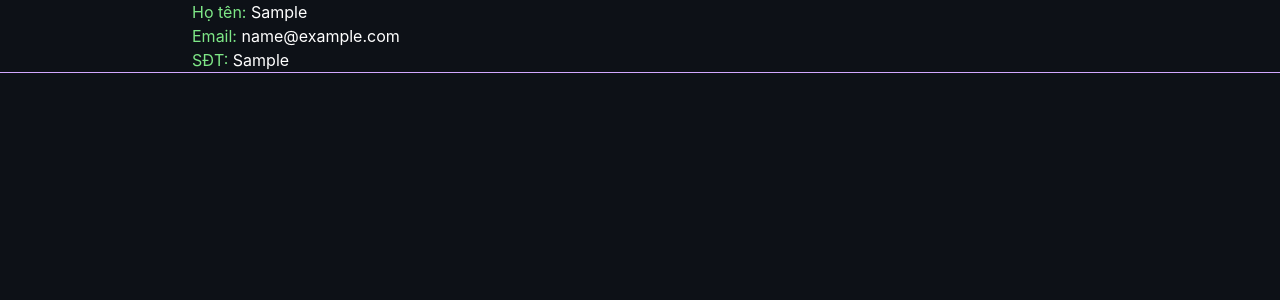
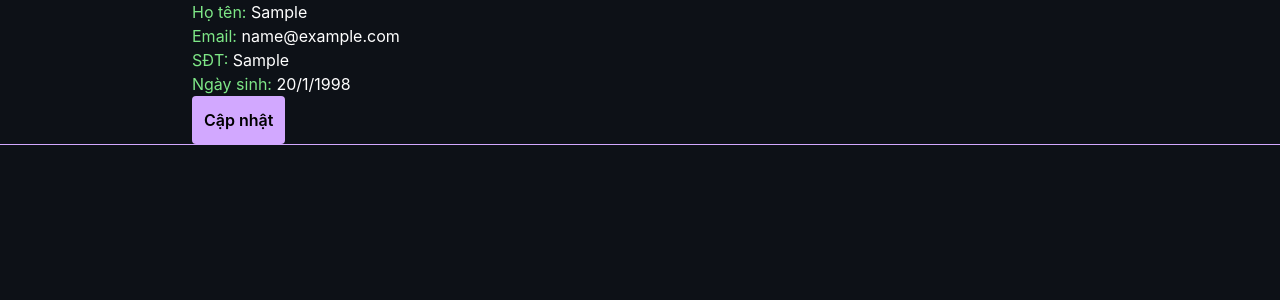
Before and after one commit to tam-minkshin/minkshin-profile, a React (Create React App) app: page /profile in a window 1280 px wide. Both pictures are taken after typing "Sample", "name@example.com", "Sample" into the empty fields and a click on the button "Lưu". Shown: the top 300 px of the page. Built offline with nearby package versions, Linux system fonts and the light colour scheme.

Commit message:
add dialog

```diff
--- a/src/Componnets/Form/component.tsx
+++ b/src/Componnets/Form/component.tsx
@@ -10,12 +10,19 @@ interface FormProps {
   handleData: (data: { [name: string]: string | number }) => void;
 }
 
-interface FormState extends ProfileState {}
+interface FormState {
+  data: {
+    [name: string]: string | number ;
+  };
+}
 
 class FormComponent extends React.Component<FormProps, FormState> {
   state: FormState = {
-    data: {},
+    data: {
+      dob:new Date("1998/1/20").getTime()
+    },
   };
+
   handleOnchange(name: string, value: string | number) {
     try {
       const { data } = this.state;
@@ -43,7 +50,7 @@ class FormComponent extends React.Component<FormProps, FormState> {
               <Input label="Phone" onChange={this.handleOnchange.bind(this)} name="phone" />
             </Grid>
           </Grid>
-          <DatePicker defaultValue={new Date("1998/1/20").getTime()} label="Ngày sinh" onChange={this.handleOnchange.bind(this)} name="dob" />
+          <DatePicker defaultValue={Number(this.state.data.dob)} label="Ngày sinh" onChange={this.handleOnchange.bind(this)} name="dob" />
           <Button className="mt-1" content={"Lưu"} onClick={this.handleSubmit.bind(this)} />
         </form>
       </div>
--- a/src/Componnets/Profile/component.tsx
+++ b/src/Componnets/Profile/component.tsx
@@ -2,6 +2,8 @@ import * as React from "react";
 import FormComponent from "Componnets/Form/component";
 import Helper from "Service/Helper";
 import Style from "Sass/Component/_profile.module.scss";
+import Dialog from "Core/Dialog/dialog.core";
+import UpdateProfileComponent from "Componnets/UpdateForm";
 
 interface ProfileProps {}
 
@@ -9,16 +11,20 @@ export interface ProfileState {
   data: {
     [name: string]: string | number;
   };
+  isShow: boolean;
 }
 
 class ProfileComponent extends React.Component<ProfileProps, ProfileState> {
   state: ProfileState = {
     data: {},
+    isShow: false,
   };
 
   handleData(dataProp: { [name: string]: string | number }) {
     try {
       const { data } = this.state;
+      console.debug("ProfileComponent execute handleOnchange dataProp", dataProp);
+
       for (const key in dataProp) {
         data[key] = dataProp[key];
       }
@@ -28,8 +34,19 @@ class ProfileComponent extends React.Component<ProfileProps, ProfileState> {
       console.error(`ProfileComponent execute handleOnchange ${error.toString()}`);
     }
   }
+  handleConfirm(dataProp: { [name: string]: string | number }) {
+    let { data, isShow } = this.state;
+    for (const key in dataProp) {
+      data[key] = dataProp[key];
+    }
+    isShow = false;
+    this.setState({ data, isShow });
+  }
+  handleShow() {
+    this.setState({ isShow: true });
+  }
   render() {
-    const { data } = this.state;
+    const { data, isShow } = this.state;
     return (
       <>
         <div className={Style["section"]}>
@@ -46,12 +63,13 @@ class ProfileComponent extends React.Component<ProfileProps, ProfileState> {
               <p className="text-color-success">
                 SĐT: <span className="text-white">{data.phone ?? "-"}</span>
               </p>
+              <p className="text-color-success">
+                Ngày sinh: <span className="text-white">{data.dob ? Helper.formatDate(data.dob) : "-"}</span>
+              </p>
+              <Dialog contentBtn="Cập nhật" title="Update Form" handleShow={this.handleShow.bind(this)} isShowDialog={isShow} content={<UpdateProfileComponent handleConfirm={this.handleConfirm.bind(this)} defaultData={data} />} />
             </>
           )}
         </div>
-        {/* <div className={Style["section"]}>
-          <Calendar minDate={new Date("2020/5/10").getTime()} maxDate={new Date("2023/6/20").getTime()} minYear={1900} maxYear={2100} onPick={()=>{}}/>
-        </div> */}
       </>
     );
   }
--- /dev/null
+++ b/src/Componnets/UpdateForm/component.tsx
@@ -0,0 +1,58 @@
+import * as React from "react";
+import Input from "Core/Input";
+import Style from "Sass/Component/_form.module.scss";
+import { ProfileState } from "Componnets/Profile/component";
+import Button from "Core/Button";
+import Grid from "Core/Grid";
+import DatePicker from "Core/DatePicker";
+
+interface FormProps {
+  handleConfirm: (data: { [name: string]: string | number }) => void;
+  defaultData: { [name: string]: string | number };
+}
+
+interface FormState {
+  data: {
+    [name: string]: string | number;
+  };
+}
+
+class UpdateFormComponent extends React.Component<FormProps, FormState> {
+  state: FormState = {
+    data: {},
+  };
+  handleOnchange(name: string, value: string | number) {
+    try {
+      const { data } = this.state;
+      data[name] = value;
+      console.debug("UpdateFormComponent execute handleOnchange", data);
+      this.setState({ data });
+    } catch (error: any) {
+      console.error(`UpdateFormComponent execute handleOnchange ${error.toString()}`);
+    }
+  }
+  handleConfirm() {
+    this.props.handleConfirm(this.state.data);
+  }
+  render() {
+    return (
+      <div className={Style["form--container"]}>
+        <form action="submit">
+          <Input label="Họ tên" onChange={this.handleOnchange.bind(this)} name="name" defaultValue={this.props.defaultData.name ?? ""} />
+          <Grid gap={1}>
+            <Grid item>
+              <Input label="Email" onChange={this.handleOnchange.bind(this)} name="email" defaultValue={this.props.defaultData.email ?? ""} />
+            </Grid>
+            <Grid item>
+              <Input label="Phone" onChange={this.handleOnchange.bind(this)} name="phone" defaultValue={this.props.defaultData.email ?? ""} />
+            </Grid>
+          </Grid>
+          <DatePicker defaultValue={new Date(this.props.defaultData.dob).getTime()} label="Ngày sinh" onChange={this.handleOnchange.bind(this)} name="dob" />
+        </form>
+        <Button content="Confirm" onClick={this.handleConfirm.bind(this)} />
+      </div>
+    );
+  }
+}
+
+export default UpdateFormComponent;
--- /dev/null
+++ b/src/Componnets/UpdateForm/index.tsx
@@ -0,0 +1,2 @@
+import UpdateProfileComponent from "./component"
+export default UpdateProfileComponent;
--- a/src/Core/DatePicker/date-picker.core.tsx
+++ b/src/Core/DatePicker/date-picker.core.tsx
@@ -13,7 +13,7 @@ interface DatePickerCoreProps {
   maxYear?: number;
   minDate?: number;
   maxDate?: number;
-  defaultValue?:number;
+  defaultValue?:number | undefined;
 }
 
 const DatePickerCore = (props: DatePickerCoreProps) => {
--- /dev/null
+++ b/src/Core/Dialog/dialog.core.tsx
@@ -0,0 +1,43 @@
+import Button from "Core/Button";
+import Input from "Core/Input";
+import React, { FC, useEffect, useState } from "react";
+
+interface DialogProps {
+  content: JSX.Element;
+  isShowDialog: boolean;
+  handleShow:()=>void;
+  title:string;
+  contentBtn:string;
+}
+
+const Dialog: FC<DialogProps> = (props) => {
+  const { content, isShowDialog, handleShow, title, contentBtn } = props;
+  const [isShow, setShow] = useState<boolean>(false);
+  useEffect(() => {
+    setShow(isShowDialog);
+  }, [isShowDialog]);
+  return (
+    <>
+      {isShow && (
+        <>
+          <div className="w-screen h-screen bg-black absolute z-40 top-0 left-0 opacity-75"></div>
+          <div className="w-screen h-screen bg-transparent absolute z-50 top-0 left-0">
+            <div className="flex h-full justify-center items-center">
+              <div className="w-1/2 border-2 p-7 bg-dark opacity-100">
+                <h1 className="text-white">{title}</h1>
+                <div className="w-full flex flex-row my-7">
+                  <div className="bg-gradient-to-l from-outline h-1 basis-1/2"></div>
+                  <div className="bg-gradient-to-r from-outline h-1 basis-1/2"></div>
+                </div>
+                <div>{content}</div>
+              </div>
+            </div>
+          </div>
+        </>
+      )}
+      <Button content={contentBtn} onClick={handleShow} />
+    </>
+  );
+};
+
+export default Dialog;
--- a/src/Core/Input/input.core.tsx
+++ b/src/Core/Input/input.core.tsx
@@ -4,7 +4,7 @@ import Helper from "Service/Helper";
 import { InputHookProps } from "./input.hook";
 import mergeClass from "Core/MergeClass";
 export interface InputProps extends Omit<InputHookProps, "onChange"> {
-  value: string;
+  value: string | number;
   onChange: ChangeEventHandler<HTMLInputElement>;
 }
 const InputCore = (props: InputProps) => {
--- a/src/Core/Input/input.hook.tsx
+++ b/src/Core/Input/input.hook.tsx
@@ -3,7 +3,7 @@ import Input from "Core/Input/input.core";
 
 export interface InputHookProps {
   label: string;
-  defaultValue?: string;
+  defaultValue?: string | number;
   name: string;
   onChange: (name: string, value: string | number) => void;
   className?: string;
@@ -13,7 +13,7 @@ export interface InputHookProps {
 
 const InputHook: FC<InputHookProps> = (props) => {
   const { label, defaultValue = "", name, onChange, className, type="text", disabled=false } = props;
-  const [value, setValue] = useState<string>("");
+  const [value, setValue] = useState<string | number>("");
   useEffect(() => {
     setValue(defaultValue);
   }, [defaultValue]);
```
